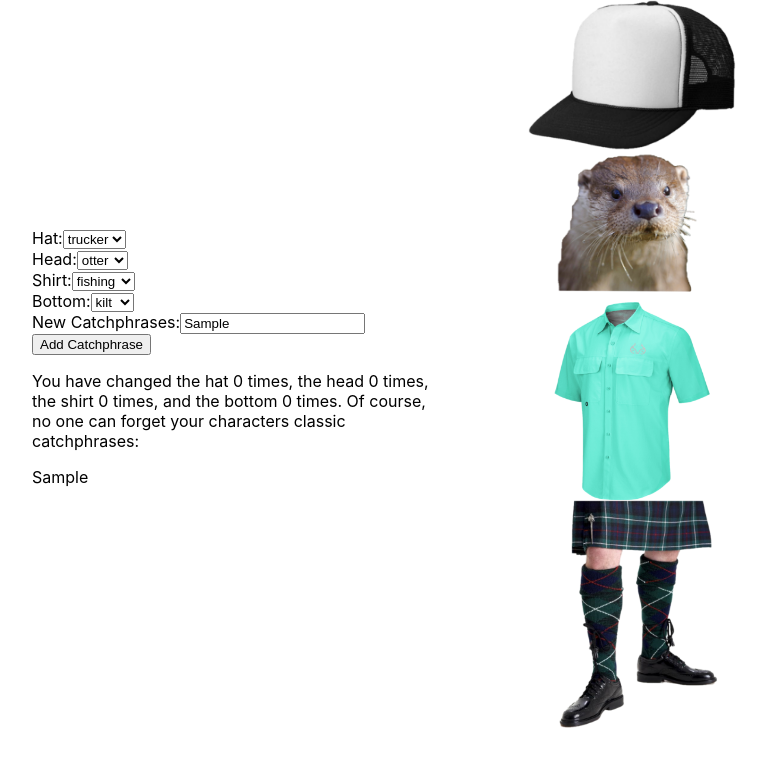
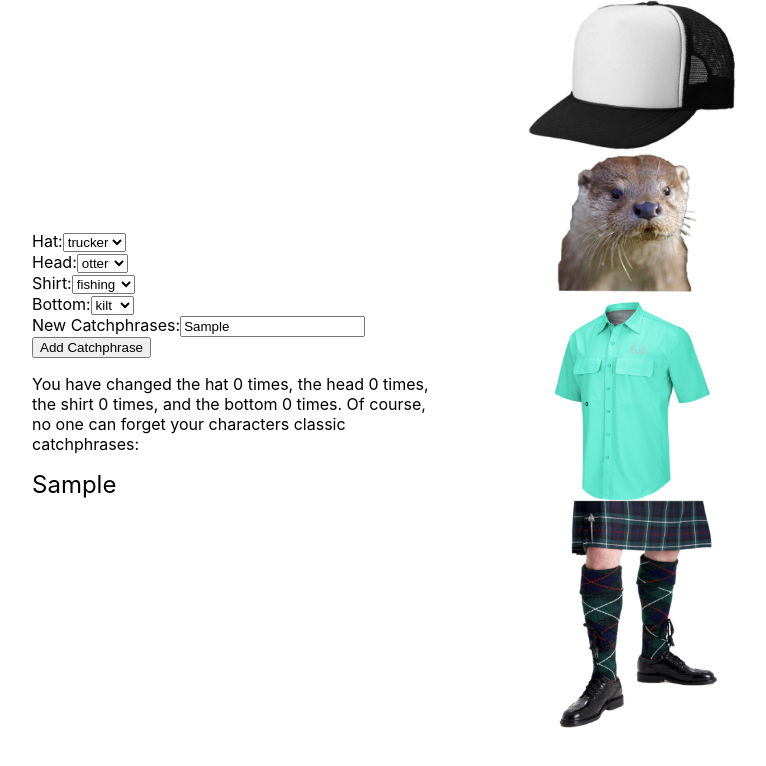
Before and after one commit to pete-hamrick/character-builder, a React (Create React App) app: page / in a window 1280 px wide. Both pictures are taken after typing "Sample" into the empty fields and a click on the button "Add Catchphrase". Shown: the top 766 px of the page, without its empty margins (208-974 px from the left). Built offline with nearby package versions, Linux system fonts and the light colour scheme.

Commit message:
added styling for the catchphrases

```diff
--- /dev/null
+++ b/src/components/CatchPhraseDisplay/CatchPhraseDisplay.css
@@ -0,0 +1,3 @@
+span {
+  font-size: 1.5rem;
+}
--- a/src/components/CatchPhraseDisplay/CatchPhraseDisplay.jsx
+++ b/src/components/CatchPhraseDisplay/CatchPhraseDisplay.jsx
@@ -1,4 +1,5 @@
 import React from 'react'
+import './CatchPhraseDisplay.css'
 
 export default function CatchPhraseDisplay({
   catchphrases,
@@ -16,7 +17,10 @@ export default function CatchPhraseDisplay({
         classic catchphrases:
       </p>
       {catchphrases.map((catchphrase) => (
-        <p key={catchphrase}>{catchphrase}</p>
+        <>
+          <span key={catchphrase}>{catchphrase}</span>
+          <br></br>
+        </>
       ))}
     </section>
   )
```
